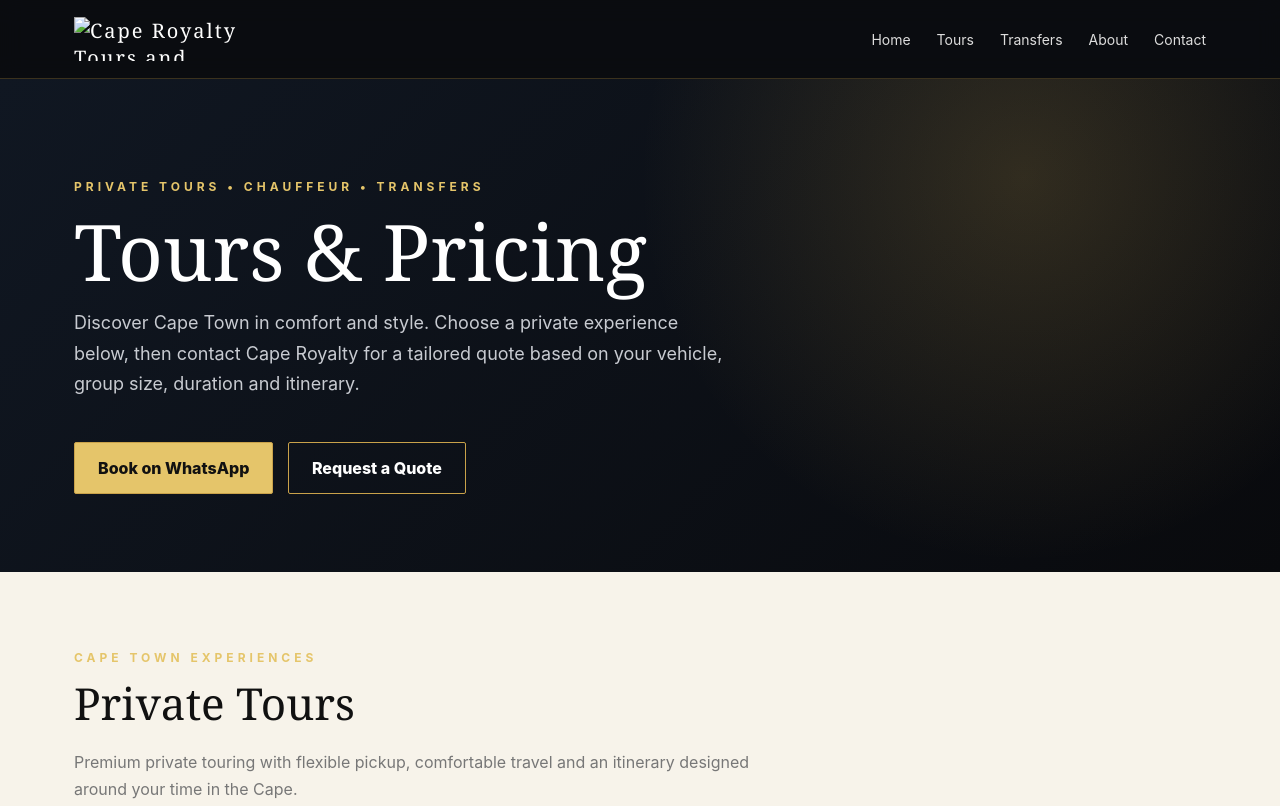
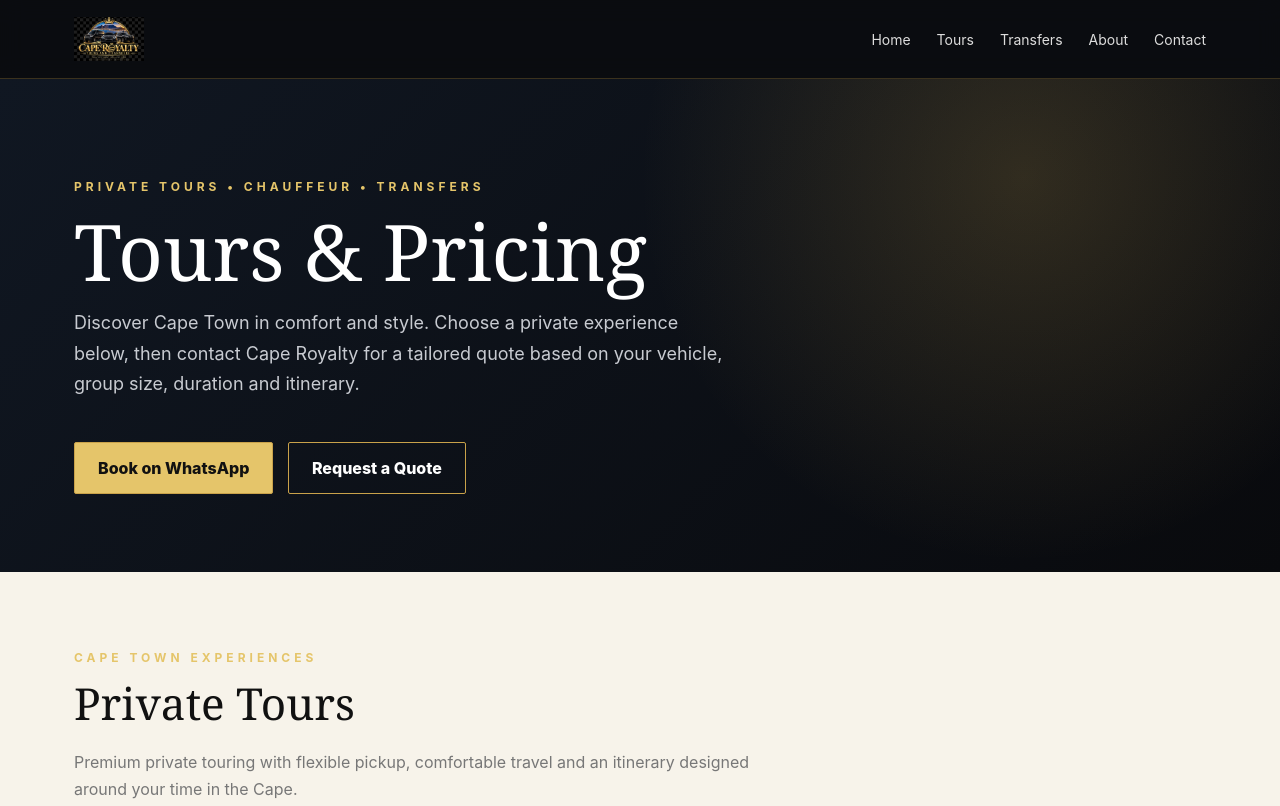
Before and after one commit to abelndengeya7-dev/caperoyalty, a plain HTML site: page pricing.html in a window 1280 px wide. Shown: the top 806 px of the page. Drawn offline with Linux system fonts and the light colour scheme.

Commit message:
Fix image file extension from .jpeng to .jpeg

```diff
--- a/pricing.html
+++ b/pricing.html
@@ -22,7 +22,7 @@ nav{display:flex;gap:26px;font-size:14px;color:#ddd}nav a:hover{color:var(--gold
 </head>
 <body>
 <header><div class="wrap nav">
-  <a class="brand" href="index.html"><img src="cape-royalty-logo.png.jpeng" alt="Cape Royalty Tours and Transfers" class="brand-logo"></a>
+  <a class="brand" href="index.html"><img src="cape-royalty-logo.png.jpeg" alt="Cape Royalty Tours and Transfers" class="brand-logo"></a>
   <nav><a href="#">Home</a><a href="#">Tours</a><a href="#">Transfers</a><a href="#">About</a><a href="#">Contact</a></nav>
 </div></header>
 
```
